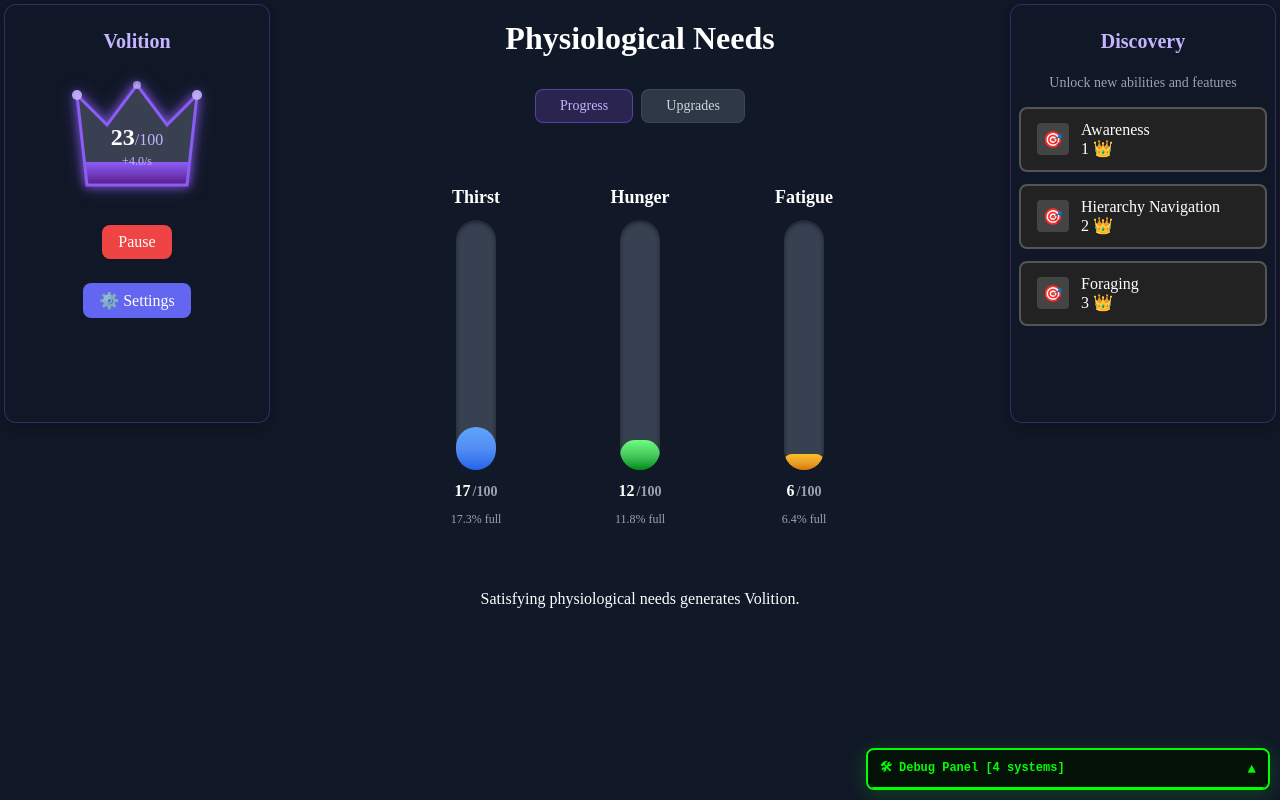
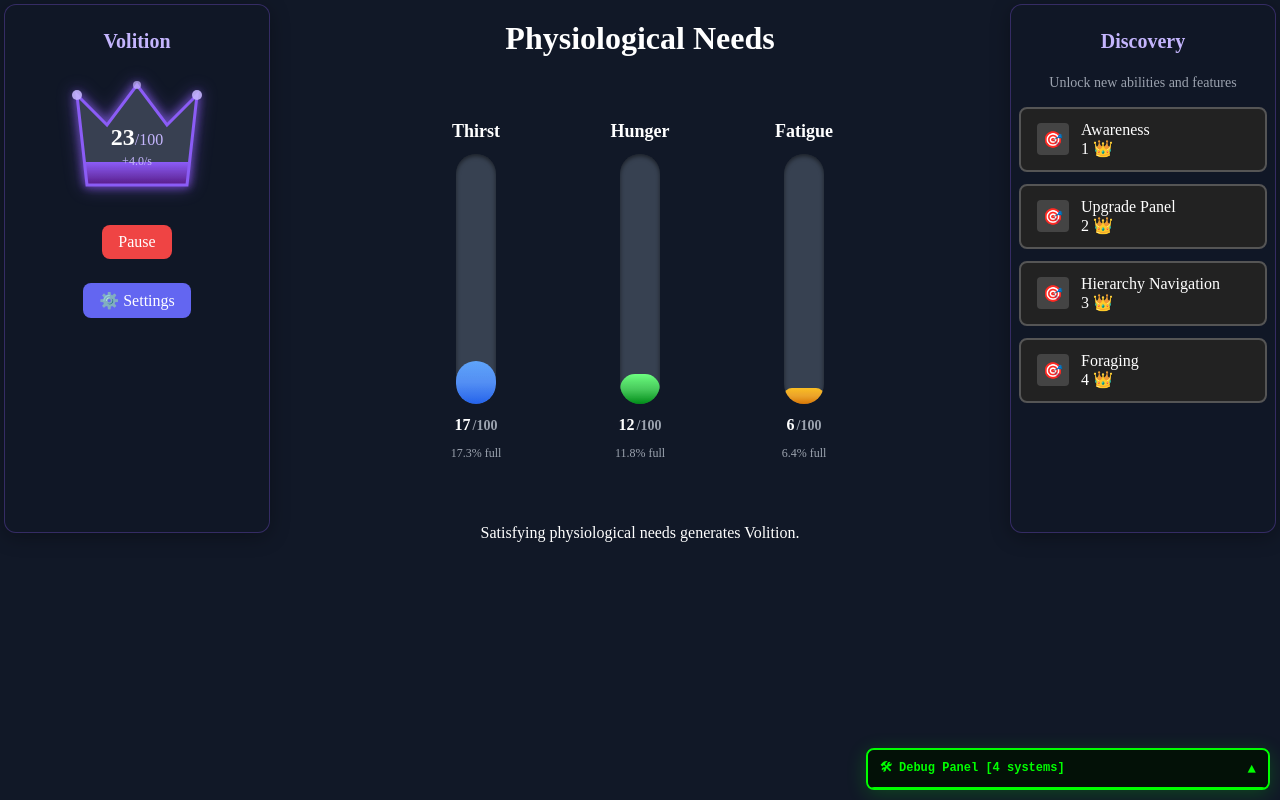
Before and after one commit to BMorin87/delta-drive, a React (Vite) app: page / in a window 1280 px wide. Built offline with nearby package versions, Linux system fonts and the light colour scheme.

Commit message:
Needs/Upgrades toggle buttons appear after discovery

```diff
--- a/src/components/DiscoveryPanel.jsx
+++ b/src/components/DiscoveryPanel.jsx
@@ -7,6 +7,7 @@ const DiscoveryPanel = () => {
   const {
     spendVolition,
     isAwarenessUnlocked,
+    isUpgradingPanelUnlocked,
     isNavigationUnlocked,
     isForageUnlocked,
   } = useGameStore();
@@ -27,6 +28,15 @@ const DiscoveryPanel = () => {
             upgradeId="basicNeeds"
             title="Awareness"
             description="Satisfy your basic physiological needs."
+            onPurchase={handlePurchase}
+          />
+        )}
+
+        {!isUpgradingPanelUnlocked && (
+          <UpgradeItem
+            upgradeId="upgradePanel"
+            title="Upgrade Panel"
+            description="Enhance your mental qualities."
             onPurchase={handlePurchase}
           />
         )}
--- a/src/components/gameStore.js
+++ b/src/components/gameStore.js
@@ -32,6 +32,7 @@ export const useGameStore = create(
       initialFatigueCapacity: 100,
 
       isAwarenessUnlocked: false,
+      isUpgradePanelUnlocked: false,
       isNavigationUnlocked: false,
       isForageUnlocked: false,
 
--- a/src/components/physiological/PhysiologicalPanel.jsx
+++ b/src/components/physiological/PhysiologicalPanel.jsx
@@ -6,7 +6,7 @@ import "../../styles/physiological/PhysiologicalPanel.css";
 
 const PhysiologicalPanel = () => {
   const [activeView, setActiveView] = useState("progress");
-  const { volition, spendVolition } = useGameStore();
+  const { volition, spendVolition, isUpgradePanelUnlocked } = useGameStore();
 
   return (
     <div className="physiological-ui-container">
@@ -14,6 +14,7 @@ const PhysiologicalPanel = () => {
         <h1 className="tier-title">Physiological Needs</h1>
 
         {/* Buttons to toggle tier-related content. */}
+        {isUpgradePanelUnlocked && (
           <div className="view-toggle-container">
             <button
               className={`view-toggle-btn ${
@@ -32,6 +33,7 @@ const PhysiologicalPanel = () => {
               Upgrades
             </button>
           </div>
+        )}
 
         {/* Conditional content view based on active toggle. */}
         {activeView === "progress" ? (
--- a/src/components/upgradeStore.js
+++ b/src/components/upgradeStore.js
@@ -33,15 +33,21 @@ export const useUpgradeStore = create(
           type: "unlock",
           unlocks: "awareness",
         },
+        upgradePanel: {
+          level: 0,
+          baseCost: 2,
+          type: "unlock",
+          unlocks: "upgradePanel",
+        },
         pyramidNav: {
           level: 0,
-          baseCost: 2,
+          baseCost: 3,
           type: "unlock",
           unlocks: "navigation",
         },
         foraging: {
           level: 0,
-          baseCost: 3,
+          baseCost: 4,
           type: "unlock",
           unlocks: "forage",
         },
@@ -138,6 +144,8 @@ export const useUpgradeStore = create(
           case "unlock": {
             if (upgrade.unlocks === "awareness") {
               useGameStore.setState({ isAwarenessUnlocked: true });
+            } else if (upgrade.unlocks === "upgradePanel") {
+              useGameStore.setState({ isUpgradePanelUnlocked: true });
             } else if (upgrade.unlocks === "navigation") {
               useGameStore.setState({ isNavigationUnlocked: true });
             } else if (upgrade.unlocks === "forage") {
```
Lines whose indentation alone changed are shown as unchanged.
